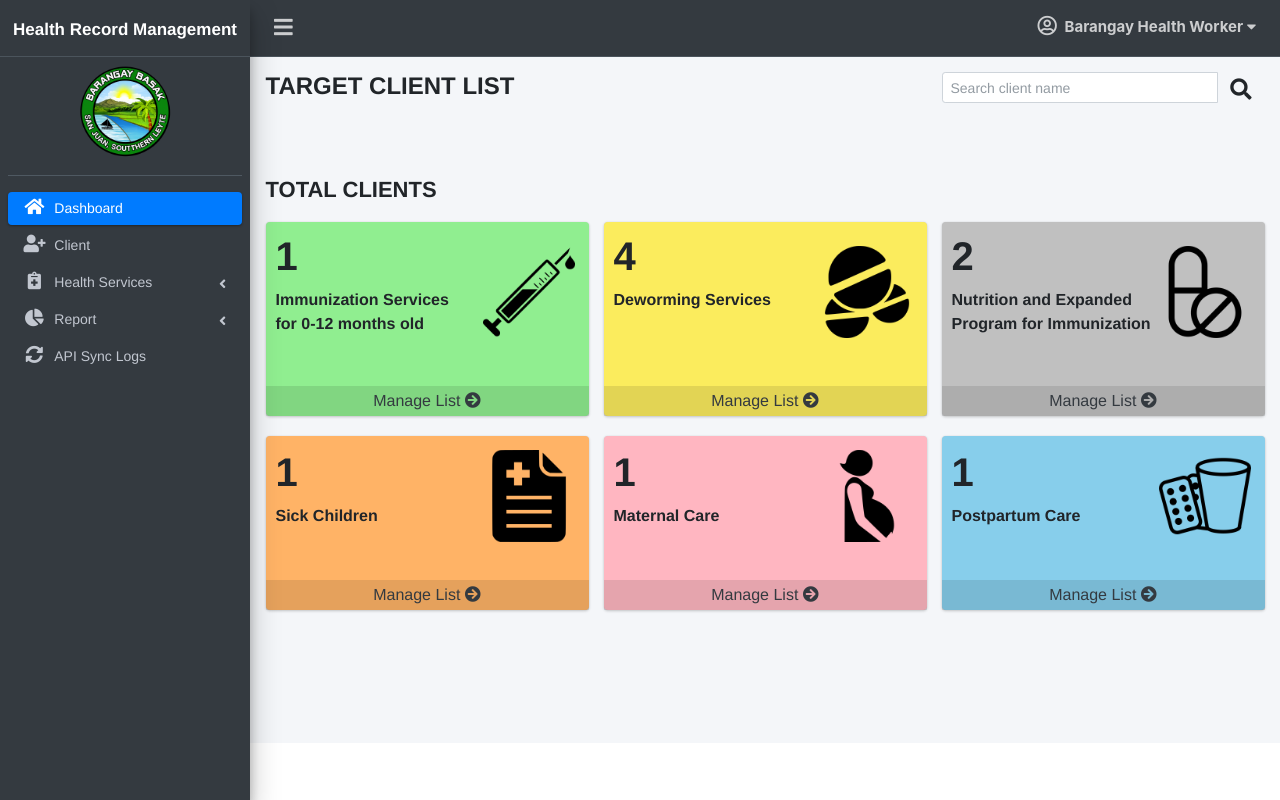
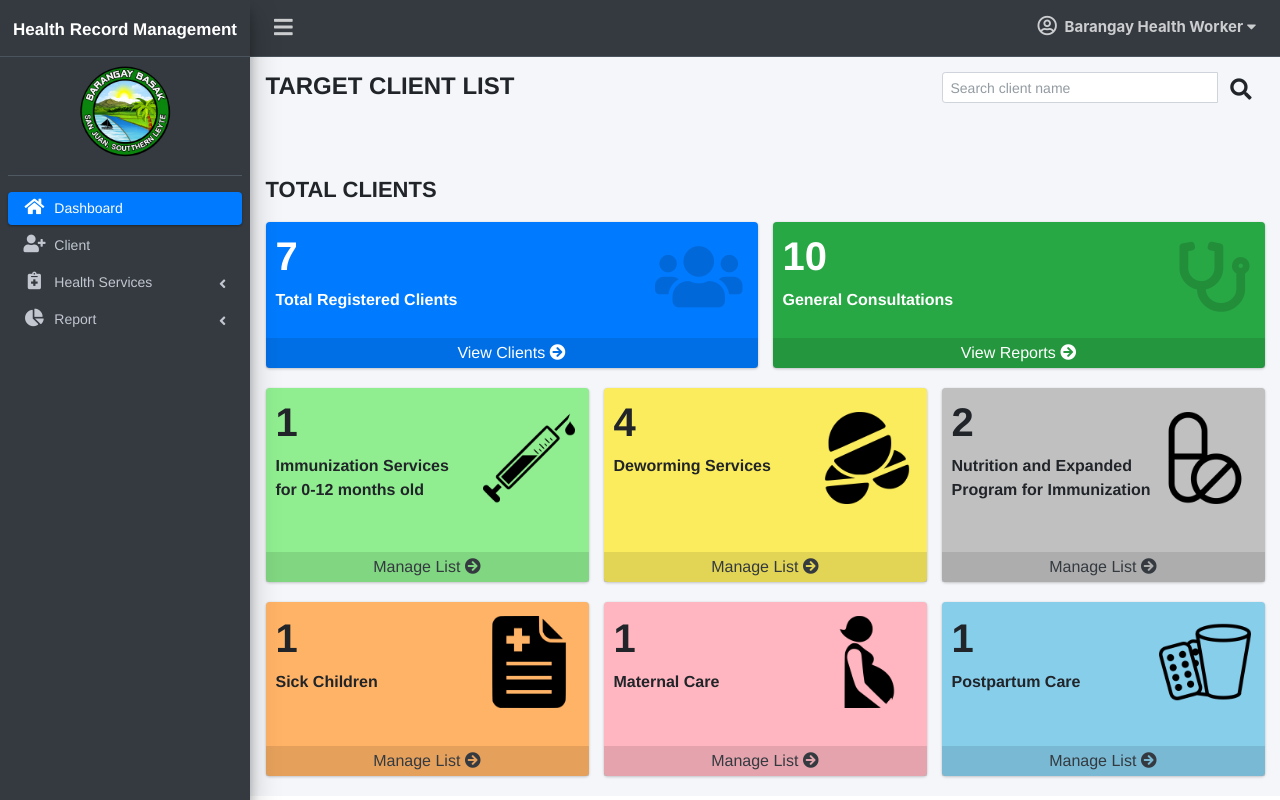
Before and after one commit to jowella-pagangpang/SYSTEM-INTEGRATION-AND-ARCHITECTURE-FINAL-PROJECT, a PHP site: page /pages/main/dashboard.php in a window 1280 px wide. Run offline with PHP 8.4, Linux system fonts and the light colour scheme; a user stored in the database is signed in; data comes from the database, SQL or seed files in the repository; some libraries are stand-ins or nearby versions.

Commit message:
Fixes syntax errors

```diff
--- a/BHCMS_Web/pages/main/dashboard.php
+++ b/BHCMS_Web/pages/main/dashboard.php
@@ -157,14 +157,6 @@ if (!isset($_SESSION['type'])) {
                                 </li>
                             </ul>
                         </li>
-                        <li class="nav-item">
-                          <a href="../../api-sync-logs.php" class="nav-link">
-                            <i class="nav-icon fas fa-sync-alt"></i>
-                            <p>
-                              API Sync Logs
-                            </p>
-                            </a>
-                        </li>
                     </ul>
             </nav>
             <!-- /.sidebar-menu -->
@@ -203,8 +195,59 @@ if (!isset($_SESSION['type'])) {
                 <p class="font-weight-bold" style="font-size:22px;">TOTAL CLIENTS</p>
                 <!-- Small boxes (Stat box) -->
                <div class="row">
+<?php
+$total_clients_query = mysqli_query($con, "SELECT COUNT(*) AS total FROM client");
+$total_clients_row = mysqli_fetch_assoc($total_clients_query);
+$total_clients = $total_clients_row['total'];
 
+$total_checkups = 0;
+
+$checkup_tables = [
+  'immunization',
+  'deworming',
+  'nutrition2',
+  'maternal',
+  'postpartum',
+  'sickchildren'
+];
+
+foreach ($checkup_tables as $table) {
+  $checkup_query = mysqli_query($con, "SELECT COUNT(*) AS total FROM $table");
+  $checkup_row = mysqli_fetch_assoc($checkup_query);
+  $total_checkups += $checkup_row['total'];
+}
+?>
+               <div class="col-lg-6 col-md-6">
+    <div class="small-box bg-primary">
+      <div class="inner">
+        <h1 class="font-weight-bold"><?php echo $total_clients; ?></h1>
+        <p class="font-weight-bold">Total Registered Clients</p>
+      </div>
+      <div class="icon">
+        <i class="fas fa-users"></i>
+      </div>
+      <a href="../client/client-list.php" class="small-box-footer">
+        View Clients <i class="fas fa-arrow-circle-right"></i>
+      </a>
+    </div>
+  </div>
+
+  <div class="col-lg-6 col-md-6">
+    <div class="small-box bg-success">
+      <div class="inner">
+        <h1 class="font-weight-bold"><?php echo $total_checkups; ?></h1>
+        <p class="font-weight-bold">General Consultations</p>
+      </div>
+      <div class="icon">
+        <i class="fas fa-stethoscope"></i>
+      </div>
+      <a href="../client/general-consult.php" class="small-box-footer">
+        View Reports <i class="fas fa-arrow-circle-right"></i>
+      </a>
+    </div>
+  </div>
                <div class="col-lg-4 col-md-6">
+
           <!-- small box -->
           <div class="small-box" style="background-color: #90EE90">
             <div class="inner">
```
Also changed, not shown: 5 other files.
